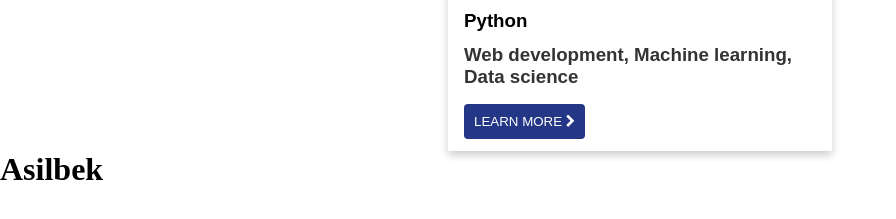
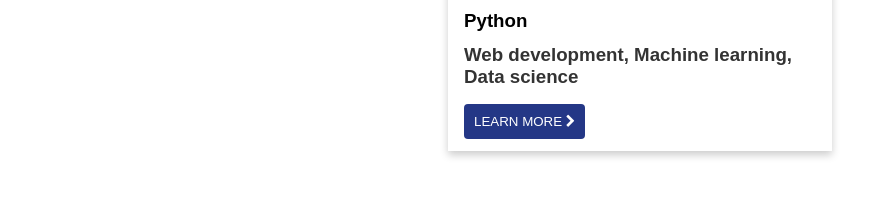
Before and after one commit to asilbekjscdr/portfolio, a plain HTML site: page card.html in a window 1280 px wide. Shown: the part 63-282 px from the top of the page, without its empty margins (0-896 px from the left). Drawn offline with Linux system fonts and the light colour scheme.

Commit message:
Update card.html

```diff
--- a/card.html
+++ b/card.html
@@ -18,7 +18,5 @@
             <!-- <button class="button-2" type="button" name="detail">LESSONS</button> -->
         </div>
     </div>
-
-    <h1>Asilbek</h1>
 </body>
 </html>
```
